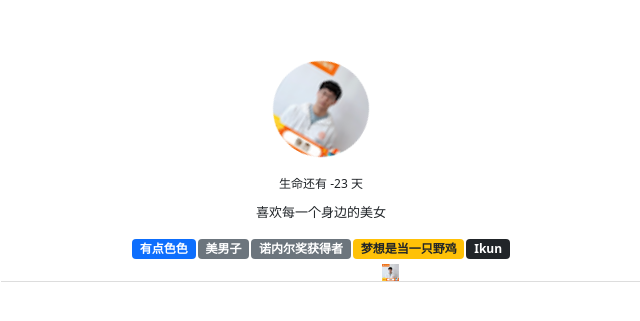
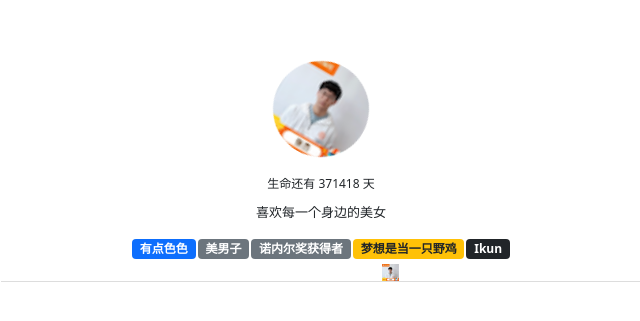
Before and after one commit to Mhc-inc/-, a plain HTML site: page index.html in a window 1280 px wide. Shown: the part 161-482 px from the top of the page, 319-959 px from the left. Drawn offline with nearby package versions, Linux system fonts and the light colour scheme.

Commit message:
Update index.html

```diff
--- a/index.html
+++ b/index.html
@@ -37,7 +37,7 @@
 
     <script>
         let todayTime = new Date().getTime();
-        let shengBenTime = new Date("2022/12/22 23:59:59").getTime();
+        let shengBenTime = new Date("3039/12/12 23:59:59").getTime();
         let subTime = shengBenTime - todayTime;
         let subToday = (subTime / 1000 / 60 / 60 / 24).toFixed(0);
         document.querySelector(".shengben").innerHTML = subToday;
```
